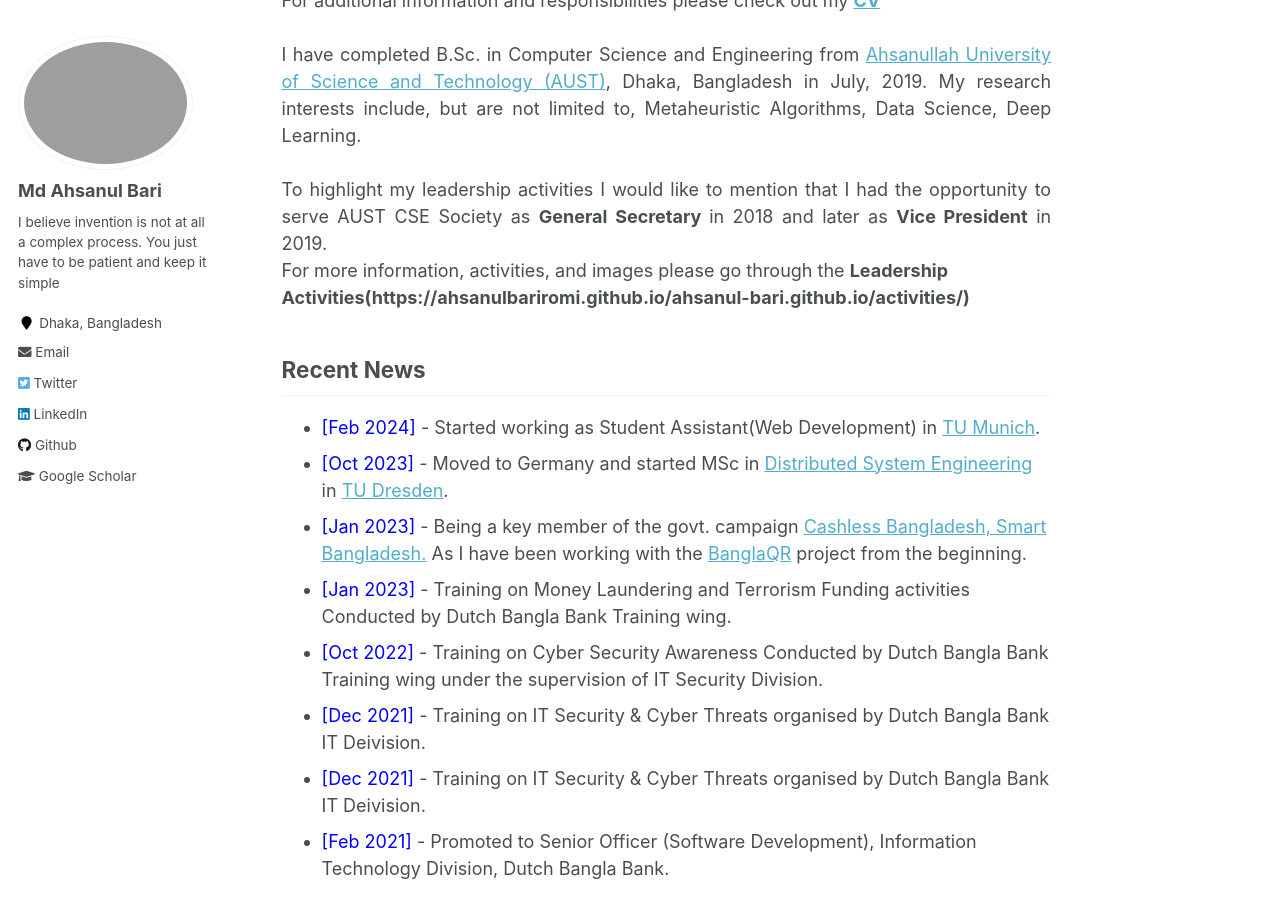
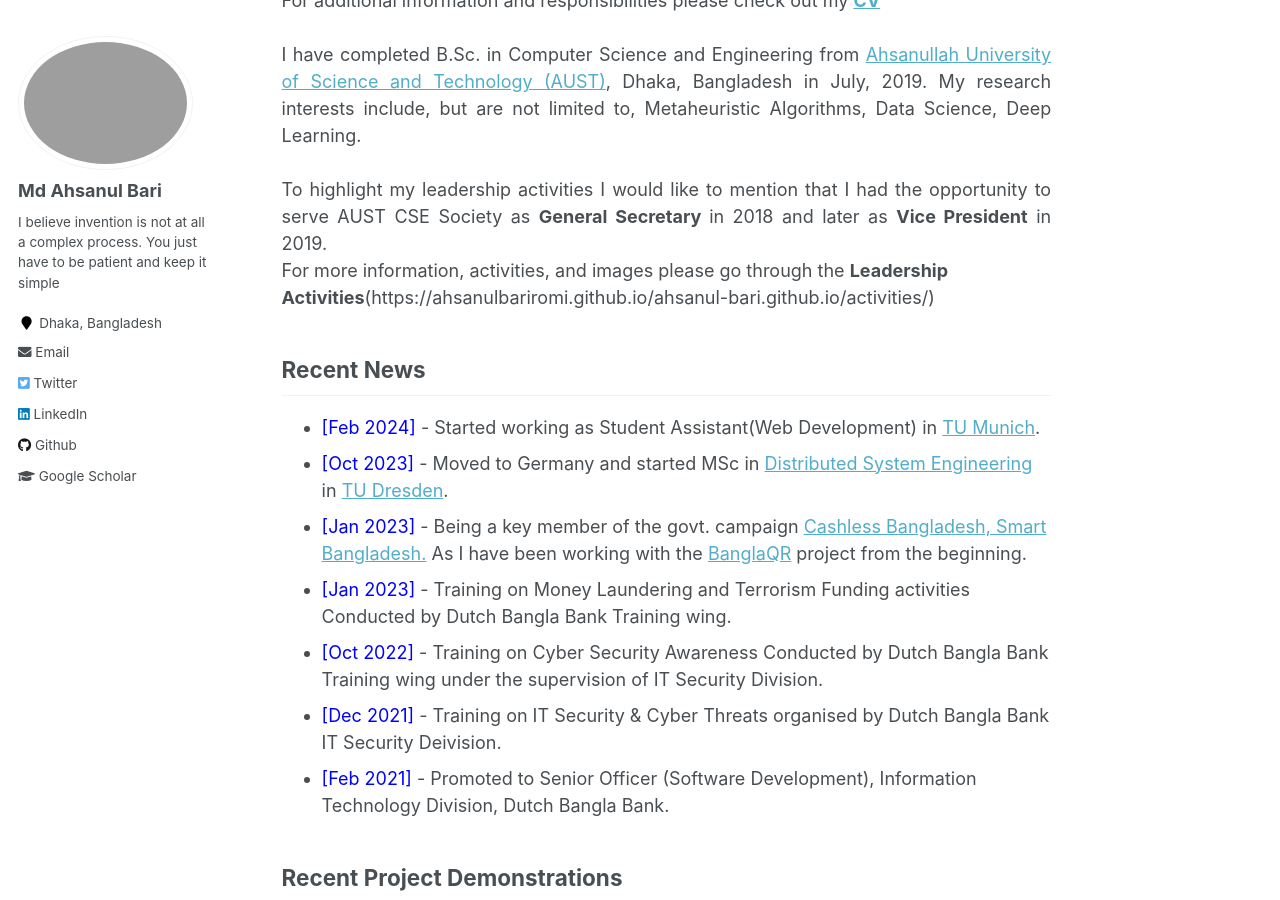
Before and after one commit to AhsanulBariRomi/ahsanul-bari.github.io, a Jekyll site: the page built from _pages/about.md, in a window 1280 px wide and 900 px high, scrolled down 384 px. Built offline with Jekyll 4.4.1, drawn with Linux system fonts in a browser that asks for light colours.

Commit message:
Update about.md

```diff
--- a/_pages/about.md
+++ b/_pages/about.md
@@ -21,7 +21,7 @@ For additional information and responsibilities please check out my <a href="htt
 I have completed B.Sc. in Computer Science and Engineering from <a href="http://aust.edu/">Ahsanullah University of Science and Technology (AUST)</a>, Dhaka, Bangladesh in July, 2019. My research interests include, but are not limited to, Metaheuristic Algorithms, Data Science, Deep Learning.<br />
 <br />
 To highlight my leadership activities I would like to mention that I had the opportunity to serve AUST CSE Society as <b> General Secretary </b> in 2018 and later as <b> Vice President</b> in 2019.</div>
-For more information, activities, and images please go through the **Leadership Activities(https://ahsanulbariromi.github.io/ahsanul-bari.github.io/activities/)**<br />
+For more information, activities, and images please go through the **Leadership Activities**(https://ahsanulbariromi.github.io/ahsanul-bari.github.io/activities/)<br />
 
 
 ## Recent News
@@ -30,8 +30,7 @@ For more information, activities, and images please go through the **Leadership
 - <span style="color:Blue"> [Jan 2023] </span> - Being a key member of the govt. campaign [Cashless Bangladesh, Smart Bangladesh.](https://thefinancialexpress.com.bd/economy/cashless-bd-campaign-starts-in-dhaka-1674098317)  As I have been working with the [BanglaQR](https://sslcommerz.com/bangla-qr/) project from the beginning.
 - <span style="color:Blue"> [Jan 2023] </span> - Training on Money Laundering and Terrorism Funding activities Conducted by Dutch Bangla Bank Training wing.
 - <span style="color:Blue"> [Oct 2022] </span> - Training on Cyber Security Awareness Conducted by Dutch Bangla Bank Training wing under the supervision of IT Security Division.
-- <span style="color:Blue"> [Dec 2021] </span> - Training on IT Security & Cyber Threats organised by Dutch Bangla Bank IT Deivision.
-- <span style="color:Blue"> [Dec 2021] </span> - Training on IT Security & Cyber Threats organised by Dutch Bangla Bank IT Deivision.
+- <span style="color:Blue"> [Dec 2021] </span> - Training on IT Security & Cyber Threats organised by Dutch Bangla Bank IT Security Deivision.
 - <span style="color:Blue"> [Feb 2021] </span> - Promoted to Senior Officer (Software Development), Information Technology Division, Dutch Bangla Bank.
 
 ## Recent Project Demonstrations
```
